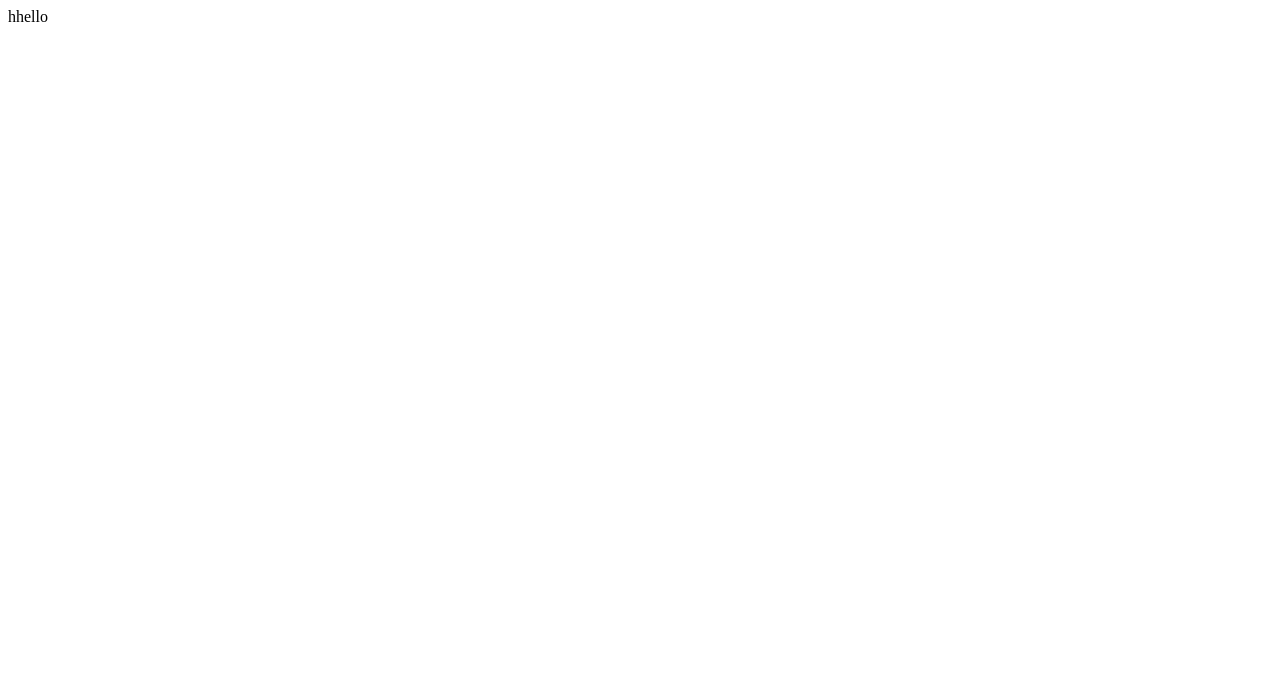
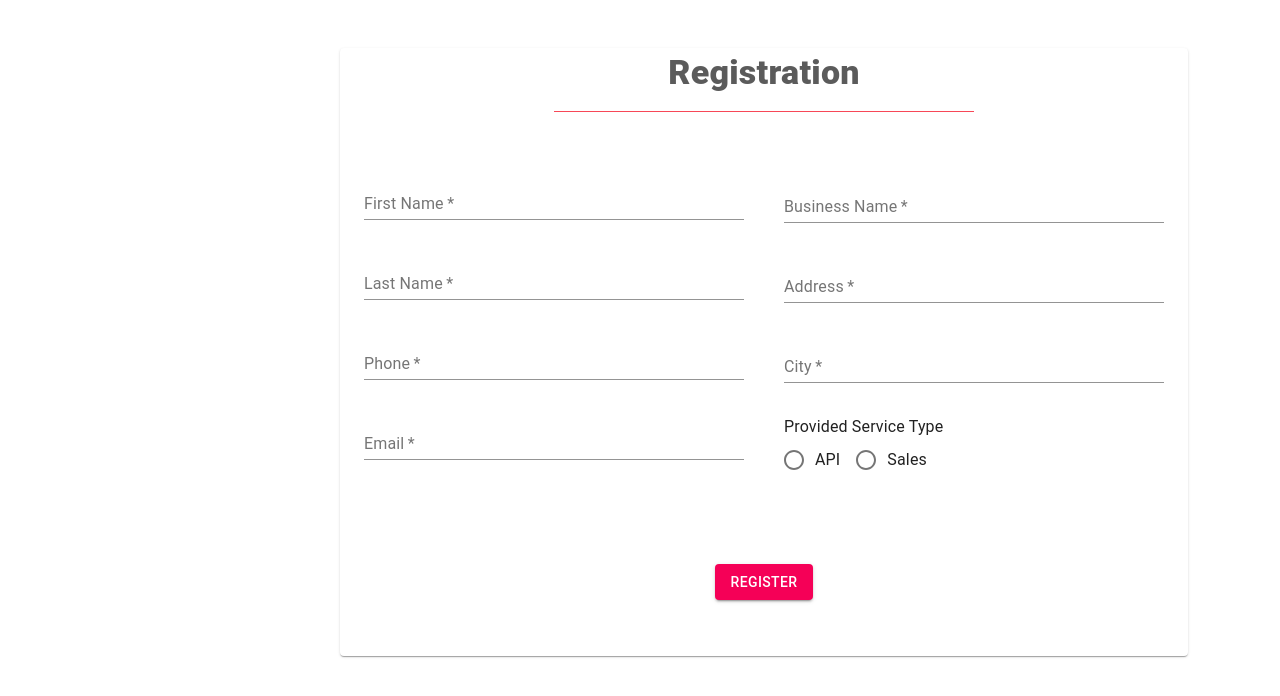
Before and after one commit to LeulAria/mt, a React app: page / in a window 1280 px wide. Shown: the top 696 px of the page. Built offline with nearby package versions, Linux system fonts and the light colour scheme.

Commit message:
📦 NEW: registration form

```diff
--- a/src/App.tsx
+++ b/src/App.tsx
@@ -1,12 +1,11 @@
 import * as React from 'react';
-export interface HelloWorldProps {
-  userName: string;
-  lang: string;
-}
+import Registration from './Pages/signup/registration'
+
+
 export const App = () => {
   return(
     <div>
-      hhello
+      <Registration />
     </div>
   )
 };
```
